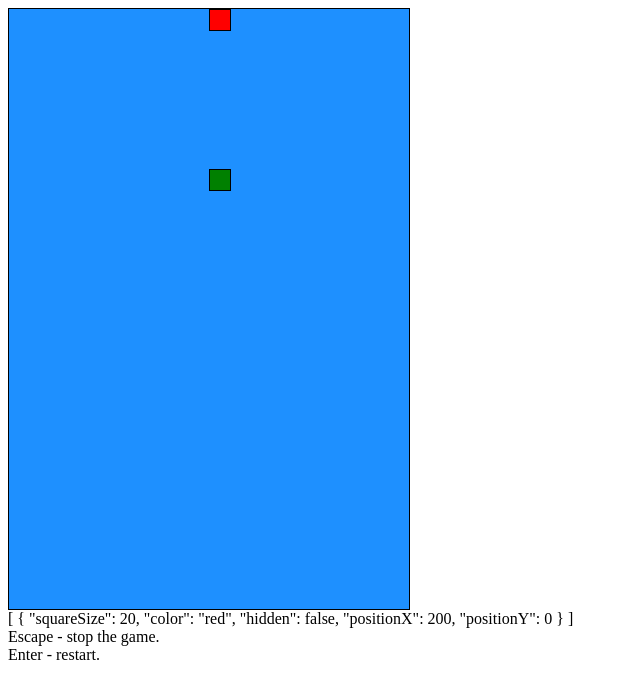
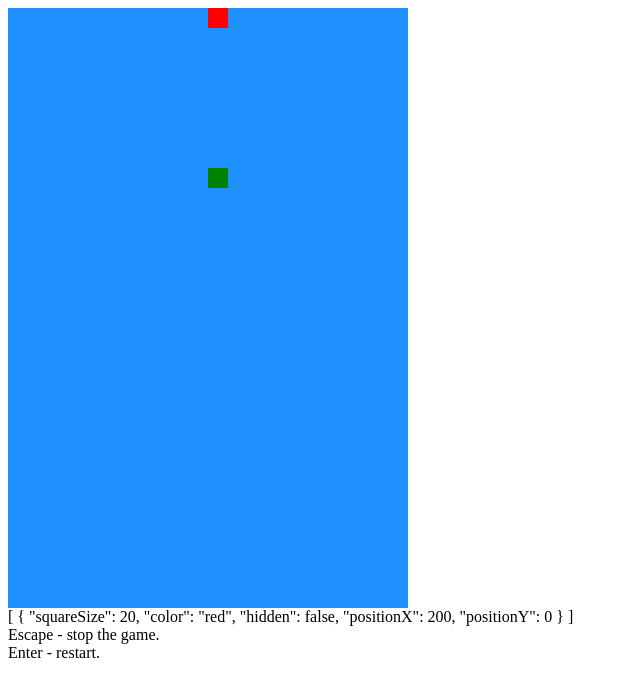
Before and after one commit to chr1soscl/viborita16, an Angular app: page / in a window 1280 px wide. Shown: the top 698 px of the page, without its empty margins (0-640 px from the left). Built offline with nearby package versions, Linux system fonts and the light colour scheme.

Commit message:
remove borders

```diff
--- a/src/app/components/game/game.component.scss
+++ b/src/app/components/game/game.component.scss
@@ -1,7 +1,7 @@
 .game-box{
   width: 400px;
   height: 600px;
-  border: 1px black solid;
+  //border: 1px black solid;
   background-color: dodgerblue;
   position: relative;
 }
--- a/src/app/components/square/square.component.scss
+++ b/src/app/components/square/square.component.scss
@@ -1,4 +1,4 @@
 .square{
-    border: 1px black solid;
+    //border: 1px black solid;
     position: absolute;
 }
```
